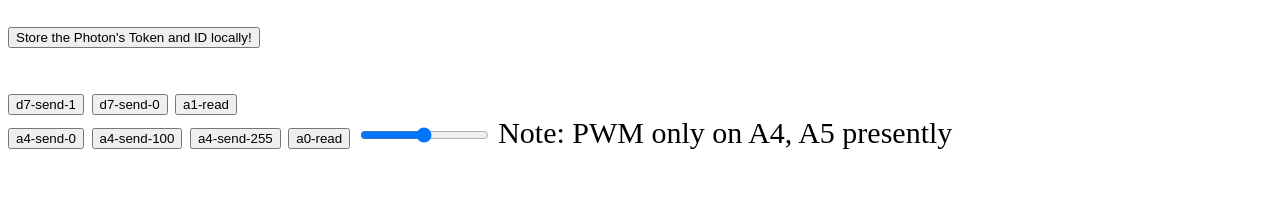
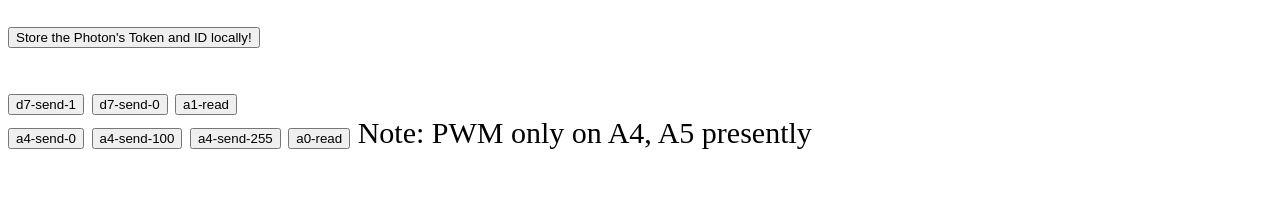
Before and after one commit to Dogpeepee/roboCons, a plain HTML site: page index.html in a window 1280 px wide. Shown: the part 356-571 px from the top of the page. Drawn offline with Linux system fonts and the light colour scheme.

Commit message:
Update index.html

```diff
--- a/index.html
+++ b/index.html
@@ -222,7 +222,6 @@ Get this from the settings area when logged into <a href="http://particle.io/bui
 <input type="button" value="a0-read" onClick="{
 }">
 
-<input type="range" name="a4-send" min="1" max="255">
 
 Note: PWM only on A4, A5 presently<br>
 
```
